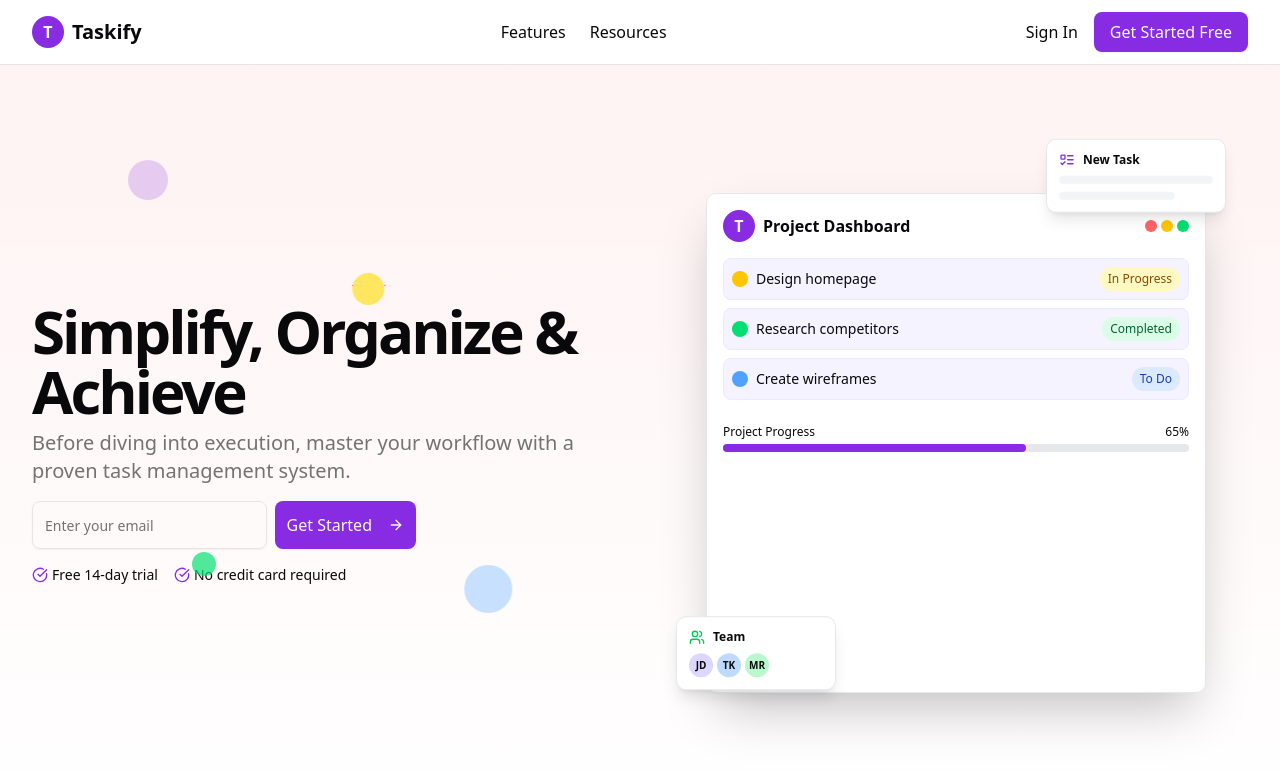
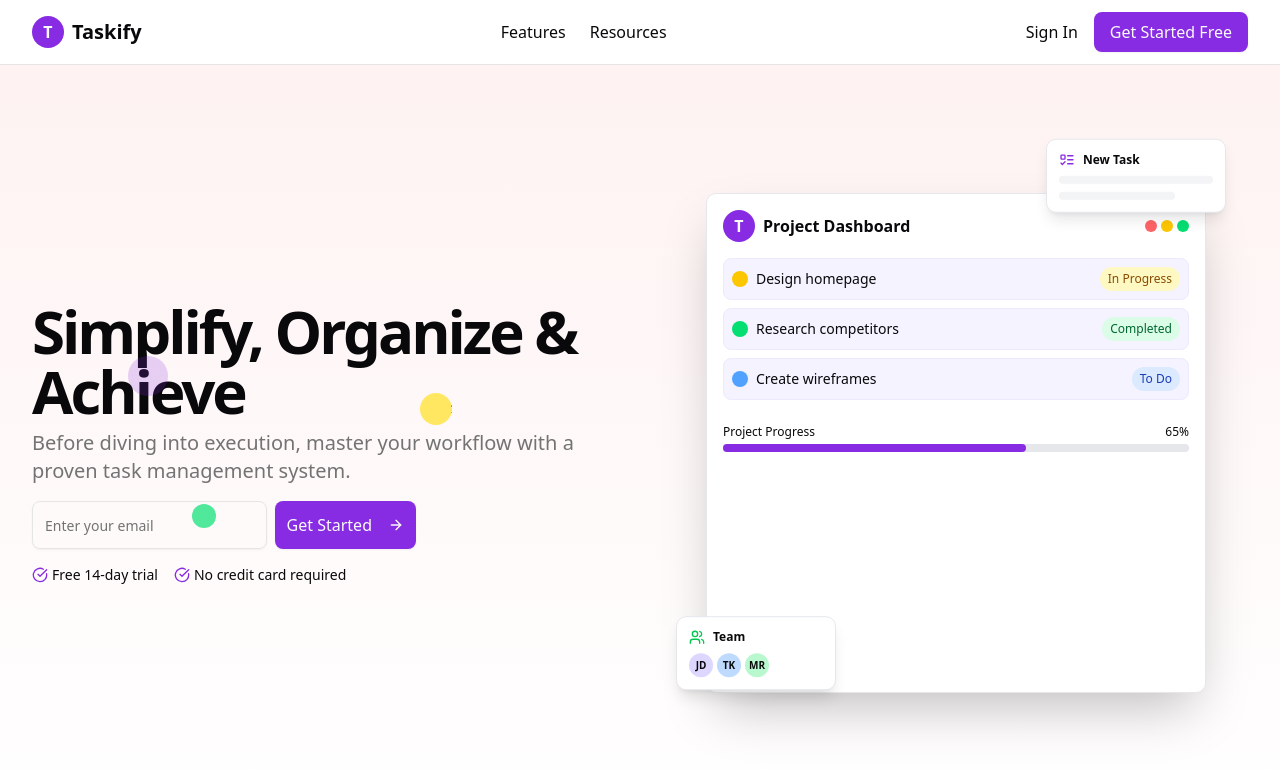
Before and after one commit to plabonislam/tasker, a React (Vite) app: page / in a window 1280 px wide. Shown: the top 770 px of the page. Built offline with nearby package versions, Linux system fonts and the light colour scheme.

Commit message:
animated ui movement modification

```diff
--- a/src/features/hero-section/AnimatedBalls.tsx
+++ b/src/features/hero-section/AnimatedBalls.tsx
@@ -1,10 +1,9 @@
 function AnimatedBalls() {
   return (
     <>
-      <div className="absolute bottom-20 left-[15%] w-6 h-6 bg-green-400 rounded-full opacity-70 animate-float " />
-      <div className="absolute top-1 left-[10%] w-10 h-10 bg-primary opacity-20 rounded-full  animate-float" />
-      <div className="absolute bottom-20 right-[60%] w-12 h-12 bg-blue-300 opacity-50 rounded-full animate-parallax" />
-      <div className="absolute top-20 right-[70%] w-8 h-8 bg-yellow-300 rounded-full opacity-70  animate-parallax" />
+      <div className="absolute bottom-32 left-[15%] w-6 h-6 bg-green-400 rounded-full opacity-70 animate-float " />
+      <div className="absolute top-50 left-[10%] w-10 h-10 bg-primary opacity-20 rounded-full  animate-float" />
+      <div className="absolute top-50 right-[65%] w-8 h-8 bg-yellow-300 rounded-full opacity-70  animate-parallax" />
     </>
   );
 }
--- a/src/index.css
+++ b/src/index.css
@@ -155,7 +155,7 @@
       transform: translateX(1);
     }
     50% {
-      transform: translateX(5px);
+      transform: translateX(65px);
     }
   }
 
```
